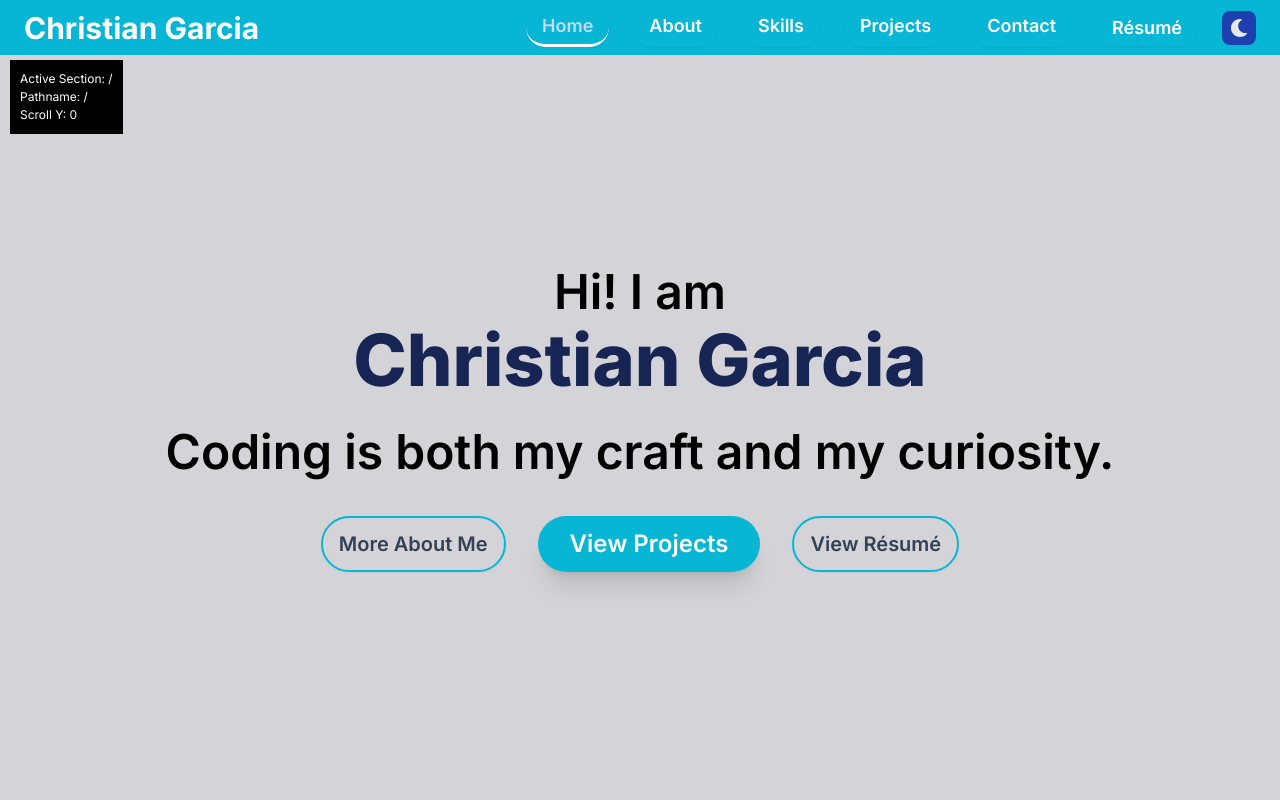
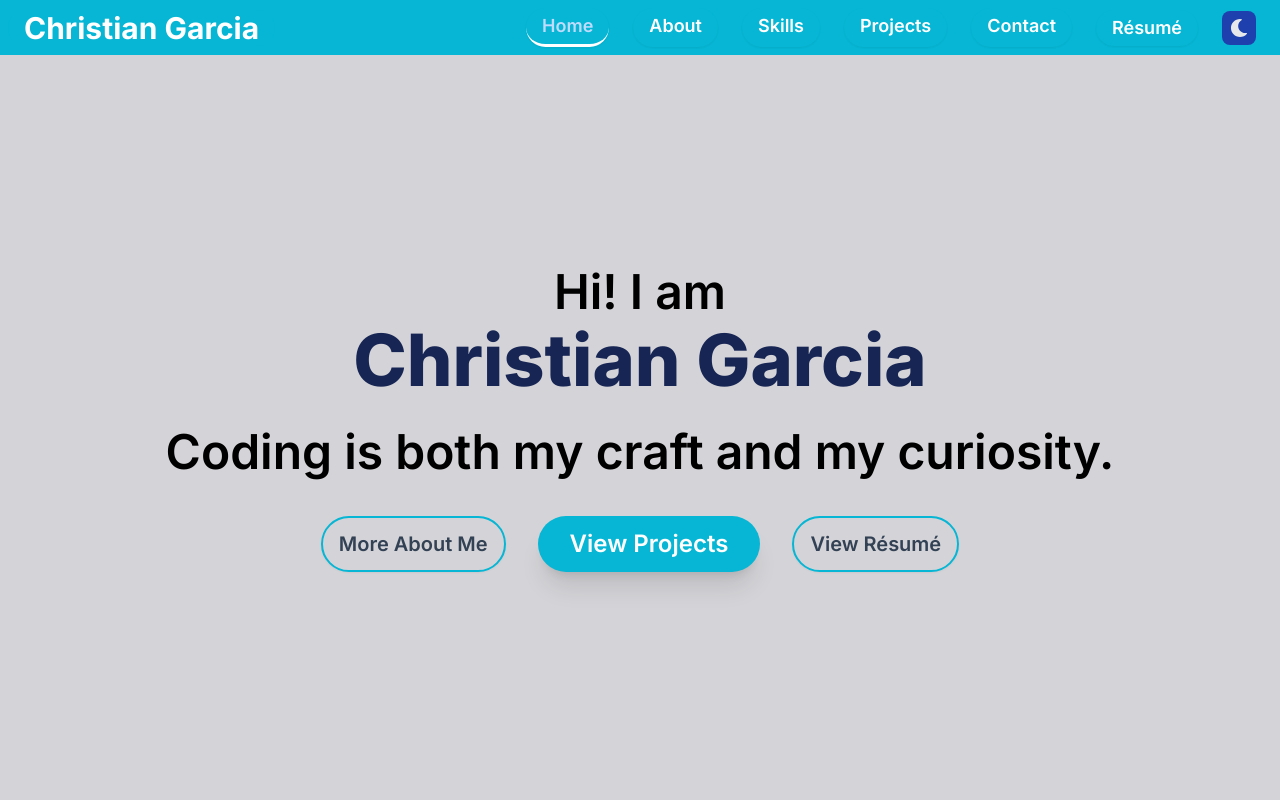
Before and after one commit to chrgarcia19/chrgarcia19.github.io, a Next.js app: page / in a window 1280 px wide. Shown: the top 800 px of the page. Built offline with nearby package versions, Linux system fonts and the light colour scheme.

Commit message:
Removed debug statistics that caused a hydration error

```diff
--- a/src/components/NavBar.tsx
+++ b/src/components/NavBar.tsx
@@ -132,13 +132,6 @@ const NavBar = () => {
 
   return (
     <>
-      {/* Debug info - remove after fixing */}
-      <div style={{position: 'fixed', top: '60px', left: '10px', background: 'black', color: 'white', padding: '10px', zIndex: 1000, fontSize: '12px'}}>
-        <div>Active Section: {activeSection}</div>
-        <div>Pathname: {pathname}</div>
-        <div>Scroll Y: {typeof window !== 'undefined' ? window.scrollY : 'N/A'}</div>
-      </div>
-
       <nav className="flex w-full p-2 items-center justify-between bg-cyan-500 dark:bg-cyan-700 overflow-hidden fixed z-10">
         <div className="flex">
           <ItemBox
```
